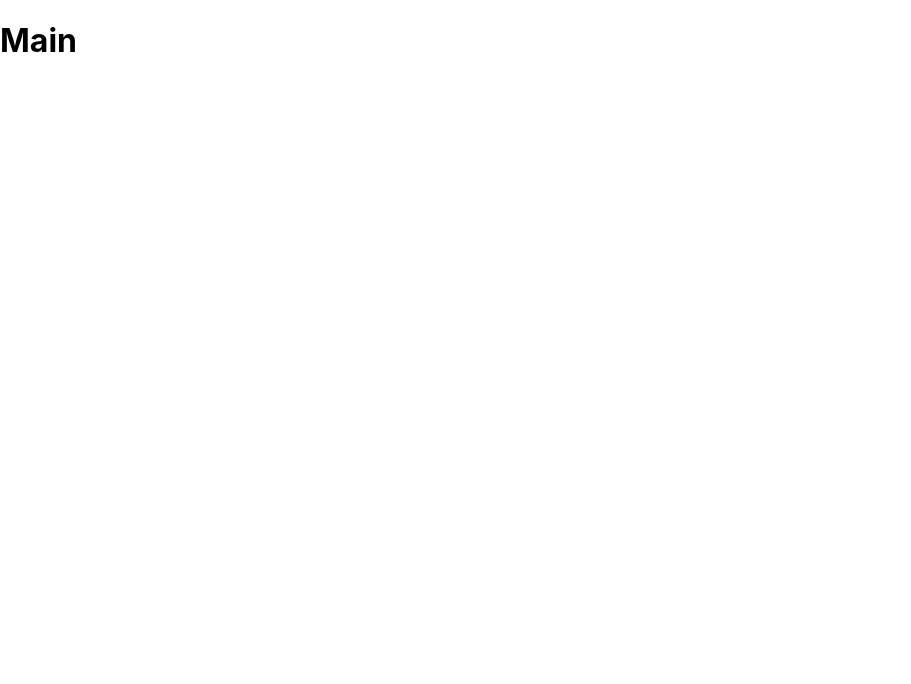
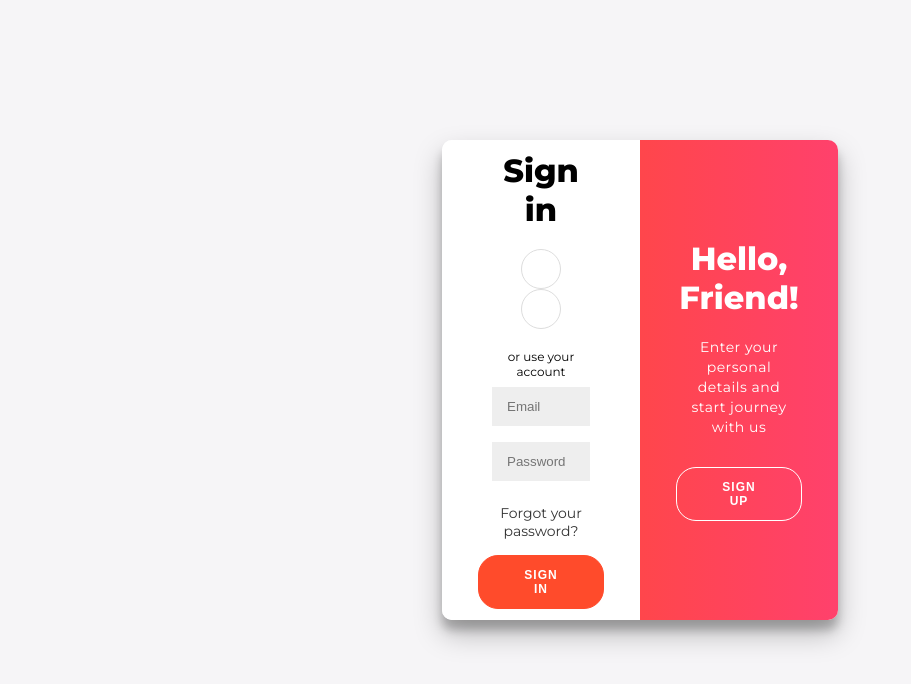
Before and after one commit to madLads-2k19/Frontend-Login-Template, a React (Create React App) app: page /login in a window 1280 px wide. Shown: the top 684 px of the page, without its empty margins (0-911 px from the left). Built offline with nearby package versions, Linux system fonts and the light colour scheme.

Commit message:
Initial test

```diff
--- a/src/App.js
+++ b/src/App.js
@@ -6,18 +6,19 @@ import './App.css';
 import { BrowserRouter as Router, Route, Switch } from 'react-router-dom'
 import About from './components/about'
 import Contact from './components/contact'
+import Login from './components/login'
 
 class App extends Component {
   render() {
     return (
       <div>
-        <h1>Main</h1>
         <Router>
           <div>
             <Switch>
               {/* <Route path="/" exact component={App} /> */}
               <Route path="/" exact component={About} />
               <Route path="/contact" component={Contact} />
+              <Route path="/login" exact component={Login} />
             </Switch>
           </div>
         </Router>
--- /dev/null
+++ b/src/components/Login.css
@@ -0,0 +1,251 @@
+@import url('https://fonts.googleapis.com/css?family=Montserrat:400,800');
+
+* {
+    box-sizing: border-box;
+}
+
+body {
+    background: #f6f5f7;
+    display: flex;
+    justify-content: center;
+    align-items: center;
+    flex-direction: column;
+    font-family: 'Montserrat', sans-serif;
+    height: 100vh;
+    margin: -20px 0 50px;
+}
+
+h1 {
+    font-weight: bold;
+    margin: 0;
+}
+
+h2 {
+    text-align: center;
+}
+
+p {
+    font-size: 14px;
+    font-weight: 100;
+    line-height: 20px;
+    letter-spacing: 0.5px;
+    margin: 20px 0 30px;
+}
+
+span {
+    font-size: 12px;
+}
+
+a {
+    color: #333;
+    font-size: 14px;
+    text-decoration: none;
+    margin: 15px 0;
+}
+
+button {
+    border-radius: 20px;
+    border: 1px solid #FF4B2B;
+    background-color: #FF4B2B;
+    color: #FFFFFF;
+    font-size: 12px;
+    font-weight: bold;
+    padding: 12px 45px;
+    letter-spacing: 1px;
+    text-transform: uppercase;
+    transition: transform 80ms ease-in;
+}
+
+button:active {
+    transform: scale(0.95);
+}
+
+button:focus {
+    outline: none;
+}
+
+button.ghost {
+    background-color: transparent;
+    border-color: #FFFFFF;
+}
+
+form {
+    background-color: #FFFFFF;
+    display: flex;
+    align-items: center;
+    justify-content: center;
+    flex-direction: column;
+    padding: 0 50px;
+    height: 100%;
+    text-align: center;
+}
+
+input {
+    background-color: #eee;
+    border: none;
+    padding: 12px 15px;
+    margin: 8px 0;
+    width: 100%;
+}
+
+.container {
+    background-color: #fff;
+    border-radius: 10px;
+    box-shadow: 0 14px 28px rgba(0,0,0,0.25),
+            0 10px 10px rgba(0,0,0,0.22);
+    position: relative;
+    overflow: hidden;
+    width: 768px;
+    max-width: 100%;
+    min-height: 480px;
+}
+
+.form-container {
+    position: absolute;
+    top: 0;
+    height: 100%;
+    transition: all 0.6s ease-in-out;
+}
+
+.sign-in-container {
+    left: 0;
+    width: 50%;
+    z-index: 2;
+}
+
+.container.right-panel-active .sign-in-container {
+    transform: translateX(100%);
+}
+
+.sign-up-container {
+    left: 0;
+    width: 50%;
+    opacity: 0;
+    z-index: 1;
+}
+
+.container.right-panel-active .sign-up-container {
+    transform: translateX(100%);
+    opacity: 1;
+    z-index: 5;
+    animation: show 0.6s;
+}
+
+@keyframes show {
+    0%, 49.99% {
+        opacity: 0;
+        z-index: 1;
+    }
+
+    50%, 100% {
+        opacity: 1;
+        z-index: 5;
+    }
+}
+
+.overlay-container {
+    position: absolute;
+    top: 0;
+    left: 50%;
+    width: 50%;
+    height: 100%;
+    overflow: hidden;
+    transition: transform 0.6s ease-in-out;
+    z-index: 100;
+}
+
+.container.right-panel-active .overlay-container{
+    transform: translateX(-100%);
+}
+
+.overlay {
+    background: #FF416C;
+    background: -webkit-linear-gradient(to right, #FF4B2B, #FF416C);
+    background: linear-gradient(to right, #FF4B2B, #FF416C);
+    background-repeat: no-repeat;
+    background-size: cover;
+    background-position: 0 0;
+    color: #FFFFFF;
+    position: relative;
+    left: -100%;
+    height: 100%;
+    width: 200%;
+    transform: translateX(0);
+    transition: transform 0.6s ease-in-out;
+}
+
+.container.right-panel-active .overlay {
+    transform: translateX(50%);
+}
+
+.overlay-panel {
+    position: absolute;
+    display: flex;
+    align-items: center;
+    justify-content: center;
+    flex-direction: column;
+    padding: 0 40px;
+    text-align: center;
+    top: 0;
+    height: 100%;
+    width: 50%;
+    transform: translateX(0);
+    transition: transform 0.6s ease-in-out;
+}
+
+.overlay-left {
+    transform: translateX(-20%);
+}
+
+.container.right-panel-active .overlay-left {
+    transform: translateX(0);
+}
+
+.overlay-right {
+    right: 0;
+    transform: translateX(0);
+}
+
+.container.right-panel-active .overlay-right {
+    transform: translateX(20%);
+}
+
+.social-container {
+    margin: 20px 0;
+}
+
+.social-container a {
+    border: 1px solid #DDDDDD;
+    border-radius: 50%;
+    display: inline-flex;
+    justify-content: center;
+    align-items: center;
+    margin: 0 5px;
+    height: 40px;
+    width: 40px;
+}
+
+footer {
+    background-color: #222;
+    color: #fff;
+    font-size: 14px;
+    bottom: 0;
+    position: fixed;
+    left: 0;
+    right: 0;
+    text-align: center;
+    z-index: 999;
+}
+
+footer p {
+    margin: 10px 0;
+}
+
+footer i {
+    color: red;
+}
+
+footer a {
+    color: #3c97bf;
+    text-decoration: none;
+}
--- /dev/null
+++ b/src/components/login.jsx
@@ -0,0 +1,93 @@
+import React, { Component } from "react";
+import PropTypes from "prop-types";
+import Button from "@material-ui/core/Button";
+import Avatar from "@material-ui/core/Avatar";
+import CssBaseline from "@material-ui/core/CssBaseline";
+import TextField from "@material-ui/core/TextField";
+import FormControlLabel from "@material-ui/core/FormControlLabel";
+import Checkbox from "@material-ui/core/Checkbox";
+import Link from "@material-ui/core/Link";
+import Grid from "@material-ui/core/Grid";
+import Box from "@material-ui/core/Box";
+import LockOutlinedIcon from "@material-ui/icons/LockOutlined";
+import Typography from "@material-ui/core/Typography";
+import Container from "@material-ui/core/Container";
+import "./Login.css";
+
+class Login extends Component {
+  constructor(props) {
+    super(props);
+    this.state = { isToggleOn: true };
+
+    this.handleClick = this.handleClick.bind(this);
+  }
+  handleClick() {
+    this.setState(state => ({
+      isToggleOn: !state.isToggleOn
+    }));
+  }
+  render() {
+     return (
+      <Container component="main" maxWidth="xs">
+        <div className="container" id="container">
+          <div className="form-container sign-up-container">
+            <form action="#">
+              <h1>Create Account</h1>
+              <div className="social-container">
+                <a href="#" className="social">
+                  <i className="fab fa-google-plus-g"></i>
+                </a>
+              </div>
+              <span>or use your email for registration</span>
+              <input type="text" placeholder="Name" />
+              <input type="email" placeholder="Email" />
+              <input type="password" placeholder="Password" />
+              <button>Sign Up</button>
+            </form>
+          </div>
+          <div className="form-container sign-in-container">
+            <form action="#">
+              <h1>Sign in</h1>
+              <div className="social-container">
+                <a href="#" className="social">
+                  <i className="fab fa-facebook-f"></i>
+                </a>
+                <a href="#" className="social">
+                  <i className="fab fa-google-plus-g"></i>
+                </a>
+              </div>
+              <span>or use your account</span>
+              <input type="email" placeholder="Email" />
+              <input type="password" placeholder="Password" />
+              <a href="#">Forgot your password?</a>
+              <button>Sign In</button>
+            </form>
+          </div>
+
+          <div className="overlay-container">
+            <div className="overlay">
+              <div className="overlay-panel overlay-left">
+                <h1>Welcome Back!</h1>
+                <p>
+                  To keep connected with us please login with your personal info
+                </p>
+                <button className="ghost" onClick={this.handleClick} id="signIn">
+                  Sign In
+                </button>
+              </div>
+              <div className="overlay-panel overlay-right">
+                <h1>Hello, Friend!</h1>
+                <p>Enter your personal details and start journey with us</p>
+                <button className="ghost" onClick={this.handleClick} id="signUp">
+                  Sign Up
+                </button>
+              </div>
+            </div>
+          </div>
+        </div>
+      </Container>
+    );
+  }
+}
+
+export default Login;
```
